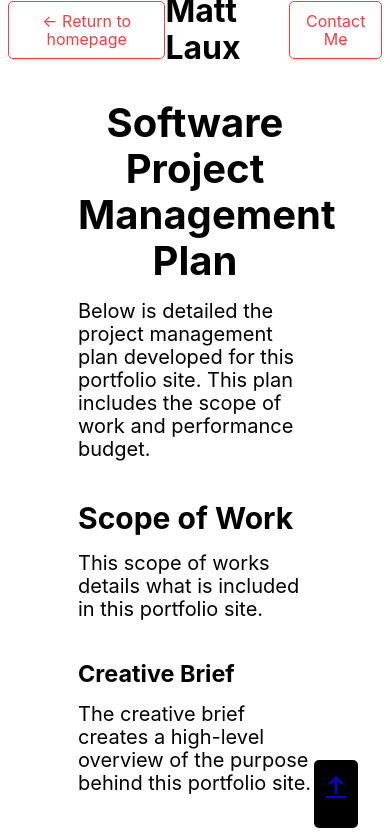
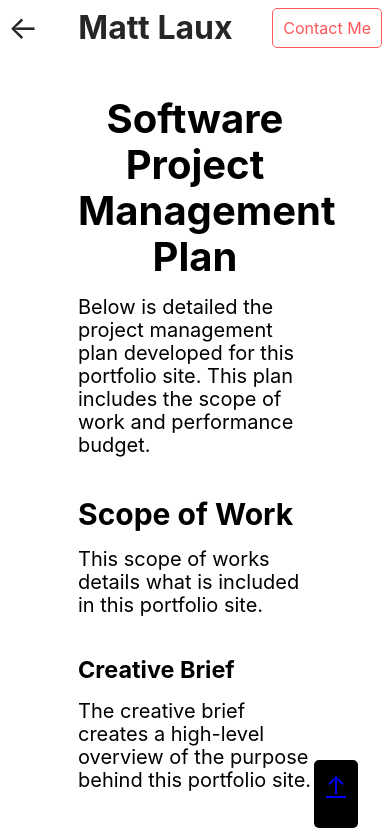
Before and after one commit to mattlaux/Personal-Portfolio, a Next.js app: page /spmp in a window 390 px wide. Shown: the top 832 px of the page. Built offline with nearby package versions, Linux system fonts and the light colour scheme.

Commit message:
Add seperate post header

```diff
--- a/components/headers/postHeader.tsx
+++ b/components/headers/postHeader.tsx
@@ -1,14 +1,24 @@
 import Button from '../button';
-import styles from '../../styles/components/headers/Header.module.css';
+import styles from '../../styles/components/headers/PostHeader.module.css';
 import ReturnHomeButton from '../returnHomeButton';
+import Link from 'next/link';
 
 const PostHeader = () => {
   return (
     <div className={styles.headerContainer}>
       <header className={styles.header}>
-        <ReturnHomeButton />
-        <p>Matt Laux</p>
-        <Button buttonText="Contact Me" buttonColor="red"></Button>
+        <Link href="/">
+          <a>&larr;</a>
+        </Link>
+        <div className={styles.homepageButton}>
+          <ReturnHomeButton />
+        </div>
+        <div className={styles.name}>
+          <p>Matt Laux</p>
+        </div>
+        <div className={styles.contactButton}>
+          <Button buttonText="Contact Me" buttonColor="red"></Button>
+        </div>
       </header>
     </div>
   );
--- a/components/layoutPost.tsx
+++ b/components/layoutPost.tsx
@@ -1,4 +1,4 @@
-import Header from './headers/postHeader';
+import PostHeader from './headers/postHeader';
 import Footer from './footer';
 import React from 'react';
 import SEO from './SEO/seo';
@@ -28,7 +28,7 @@ const LayoutPost = (props: Props) => {
       />
       <JumpTopButton />
       <div id="top"></div>
-      <Header />
+      <PostHeader />
       <div className={styles.postContainer}>
         <article className={styles.post}>
           <div>{props.children}</div>
--- /dev/null
+++ b/styles/components/headers/PostHeader.module.css
@@ -0,0 +1,50 @@
+.headerContainer {
+  background-color: white;
+  opacity: 85%;
+  width: 100%;
+  position: sticky;
+  top: 0;
+  z-index: 1;
+}
+
+.header {
+  padding: 0.5rem;
+  display: flex;
+  justify-content: space-between;
+  align-items: center;
+  margin-left: 15%;
+  margin-right: 15%;
+}
+
+.header p {
+  font-size: 2rem;
+  font-weight: bold;
+  display: flex;
+  color: black;
+}
+
+.header a {
+  font-size: 2rem;
+}
+
+@media (max-width: 600px) {
+  .header {
+    margin: 0;
+    display: grid;
+    grid-template-columns: 0.5 fr 1fr 1fr;
+    justify-items: center;
+    align-items: center;
+  }
+
+  .header .name {
+    grid-column: 2 / span 1;
+  }
+
+  .header .contactButton {
+    grid-column: 3 / span 1;
+  }
+
+  .header .homepageButton {
+    display: none;
+  }
+}
```
